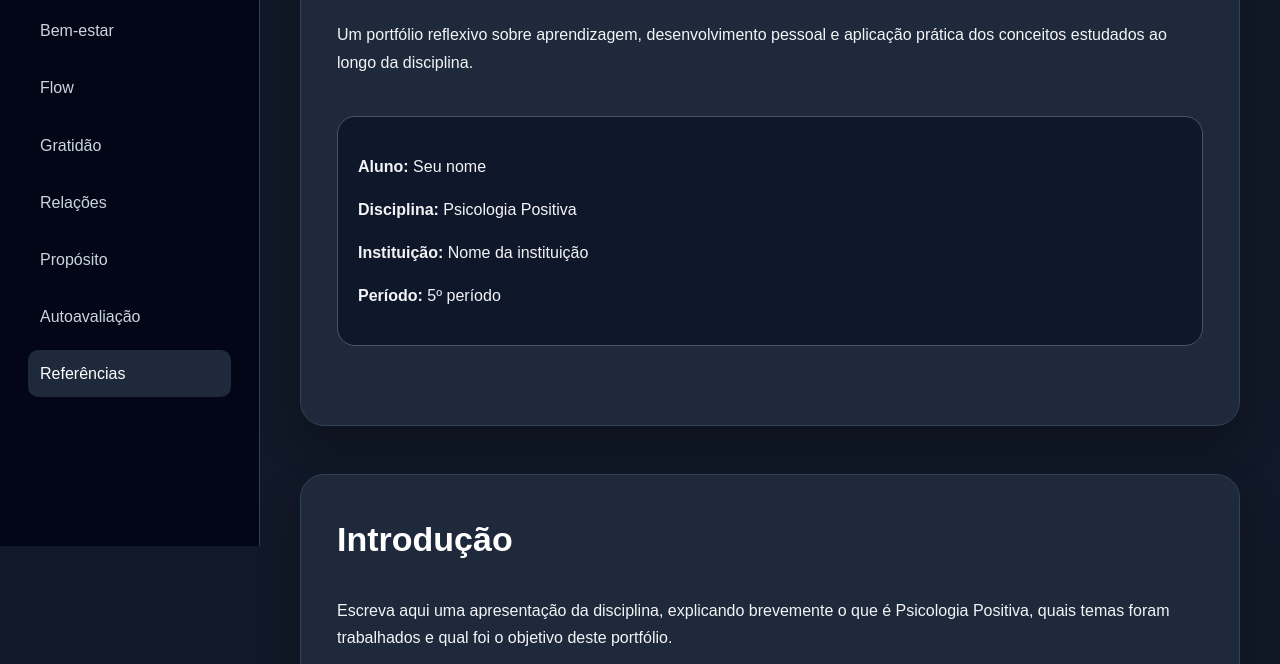
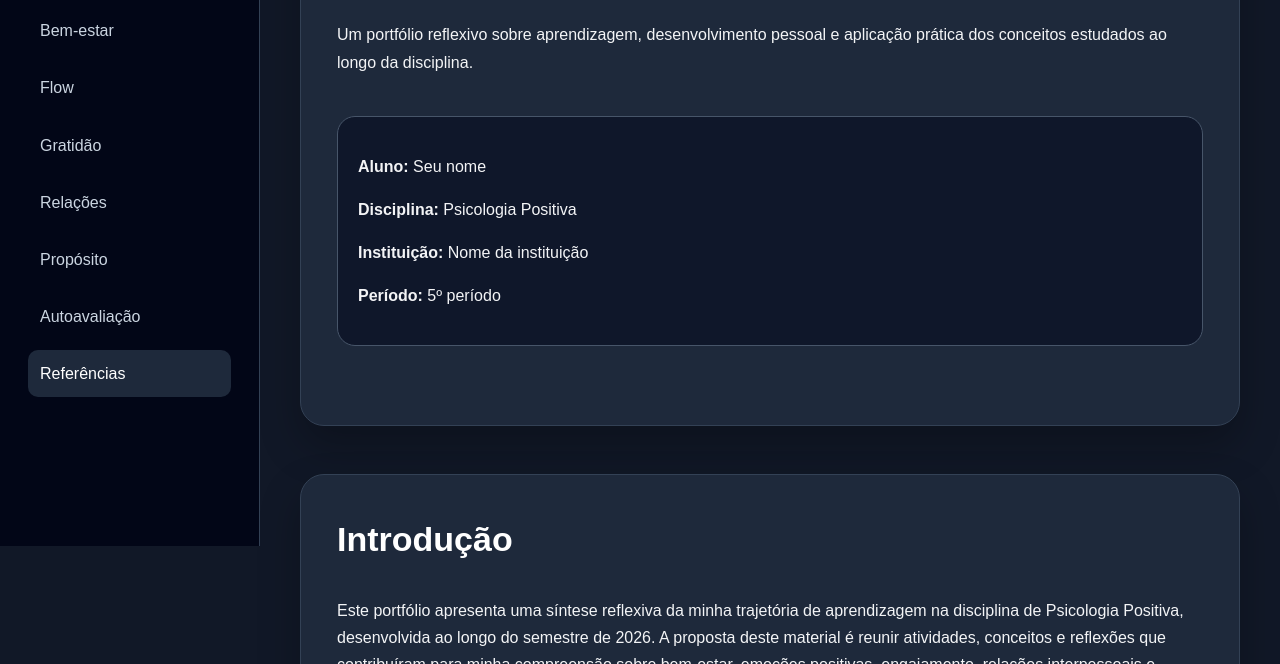
Before and after one commit to HIKIaqui/portfolio-psicologia-positiva-hiki, a plain HTML site: page index.html in a window 1280 px wide. Shown: the part 254-918 px from the top of the page. Drawn offline with Linux system fonts and the light colour scheme.

Commit message:
texto da introdução

```diff
--- a/index.html
+++ b/index.html
@@ -45,9 +45,18 @@
     <section id="introducao" class="content-section">
       <h2>Introdução</h2>
       <p>
-        Escreva aqui uma apresentação da disciplina, explicando brevemente
-        o que é Psicologia Positiva, quais temas foram trabalhados e qual
-        foi o objetivo deste portfólio.
+        Este portfólio apresenta uma síntese reflexiva da minha trajetória
+        de aprendizagem na disciplina de Psicologia Positiva, desenvolvida
+        ao longo do semestre de 2026.
+        A proposta deste material é reunir atividades, conceitos e reflexões
+        que contribuíram para minha compreensão sobre bem-estar, emoções
+        positivas, engajamento, relações interpessoais e construção de sentido.
+        A escolha pelo formato de site foi motivada pelo meu interesse em
+        tecnologia e pela possibilidade de organizar o conteúdo de maneira
+        mais interativa, acessível e visual.
+        A navegação foi pensada para representar a aprendizagem como um
+        percurso, em que cada seção corresponde a uma etapa de contato,
+        análise e reflexão sobre os conteúdos estudados.
       </p>
       <p>
         Também explique como você organizou o material: escolha das atividades,
```
